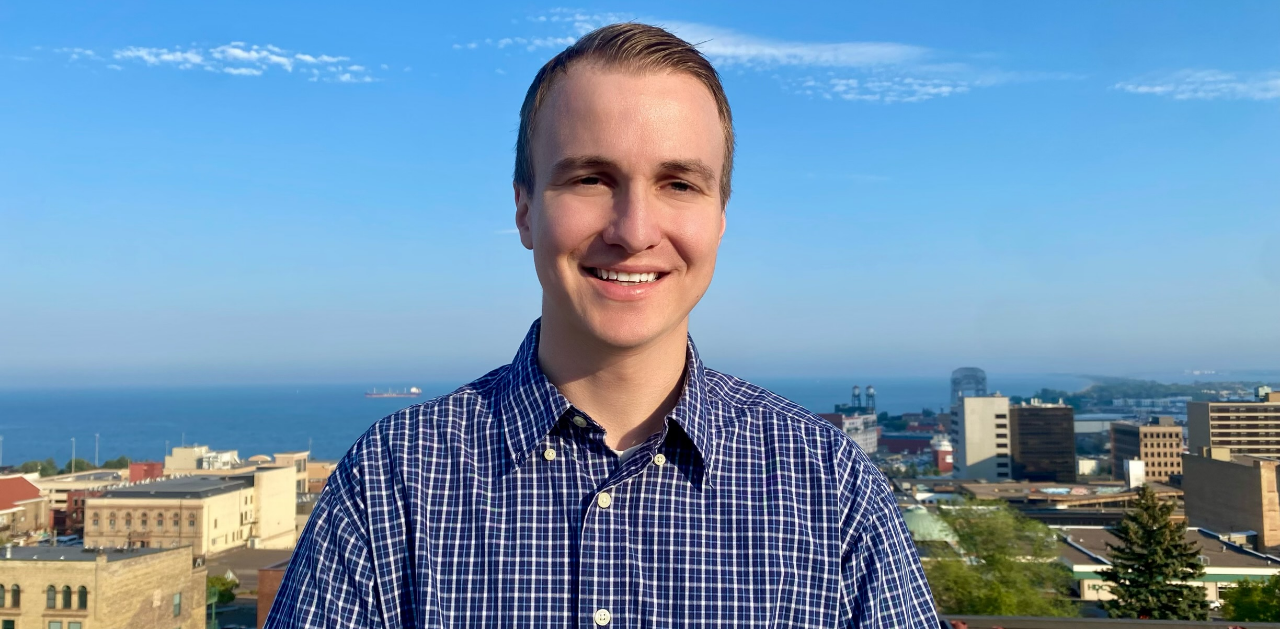
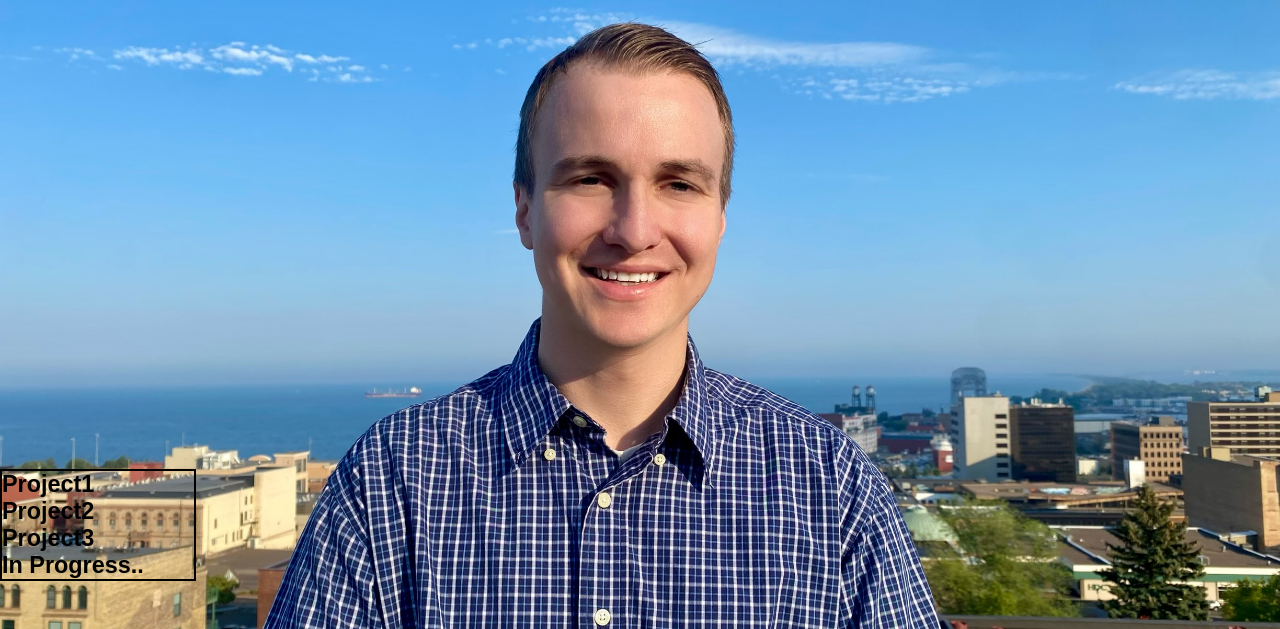
Before and after one commit to Glansburg/ProfessionalPortfolio, a plain HTML site: page index.html in a window 1280 px wide. Shown: the part 171-800 px from the top of the page. Drawn offline with Linux system fonts and the light colour scheme.

Commit message:
modified html format

```diff
--- a/assets/css/style.css
+++ b/assets/css/style.css
@@ -3,7 +3,7 @@
   padding:0;
 }
 
-/* Element Selectors */
+
 body {
   position: relative;
   font-family: "Goudy Bookletter 1911", sans-serif;
@@ -31,8 +31,6 @@ a:hover {
   transition: border 0.3s ease; /* Add a transition for animation */
 }
 
-
-
 a {
   font-weight: bolder;
   color: rgba(1, 2, 14, 0.813);
@@ -40,7 +38,6 @@ a {
 
 header,
 footer {
-
   width: 100%;
   line-height: 60px;
   background-color: rgba(0, 34, 255, 0.203);
@@ -60,8 +57,6 @@ footer {
   border-bottom: 10px solid #4F4846;
   color: #1e0c02;
 }
-
-
 
 .text-right {
   text-align: right;
@@ -86,6 +81,16 @@ footer {
     background-color: rgba(0, 0, 255, 0.158); /* background color for the box */
   }
 
+  .projects {
+    position:flex;
+
+    width: 15%;
+    border: 2px solid #000;
+    border-radius: 0;
+  }
+
+
+
   .fix-position {
     position: absolute;
     top:20%;
--- a/index.html
+++ b/index.html
@@ -1,18 +1,18 @@
 <!DOCTYPE html>
 <html lang="en">
+
 <head>
     <meta charset="UTF-8" />
     <meta name="viewport" content="width=device-width, initial-scale=1.0" />
     <title>Joel Getzke - Fullstack Web Dev</title>
     <link rel="stylesheet" type="text/css" href="./assets/css/style.css" />
 </head>
+
 <body>
     <header>
         <ul class="text-right">
             <li>
-          <a href="https://github.com/Glansburg" class="border-box"
-            >GitHub Profile</a
-          >
+                <a href="https://github.com/Glansburg" class="border-box">GitHub Profile</a>
             </li>
             <li><a href="#" class="border-box">Projects</a></li>
             <li><a href="#contact" class="border-box">Contact</a></li>
@@ -20,16 +20,30 @@
         </ul>
     </header>
     <main class="profile-body">
+        <section>
             <h2 class="top">
-        <span class="border-box"
-          ><strong style="font-weight: bolder">About Me:</strong></span
-        >
+                <span class="border-box"><strong style="font-weight: bolder">About Me:</strong></span>
                 Graduate of UMD full-stack coding bootcamp. Seeking an entry-level job
                 as web developer.
             </h2>
+        </section>
+
+        <section class="projects">
+            <div>
+            <h3>Project1</h3>
+        </div>
+        <div>
+<h3>Project2</h3>
+    </div>
+    <div>
+    <h3>Project3</h3>
+    </div>
+    <div>
+        <h3> In Progress..</h3>
+    </div>
+        </section>
     </main>
     <footer>
-
         <span class="border-box" class="fix-position">Contact Me</span>
         <span class="personal-links">
             <a href="#">Phone Number: 320-583-2401</a>
@@ -38,4 +52,5 @@
         </span>
     </footer>
 </body>
+
 </html>
```
Lines whose indentation alone changed are shown as unchanged.
